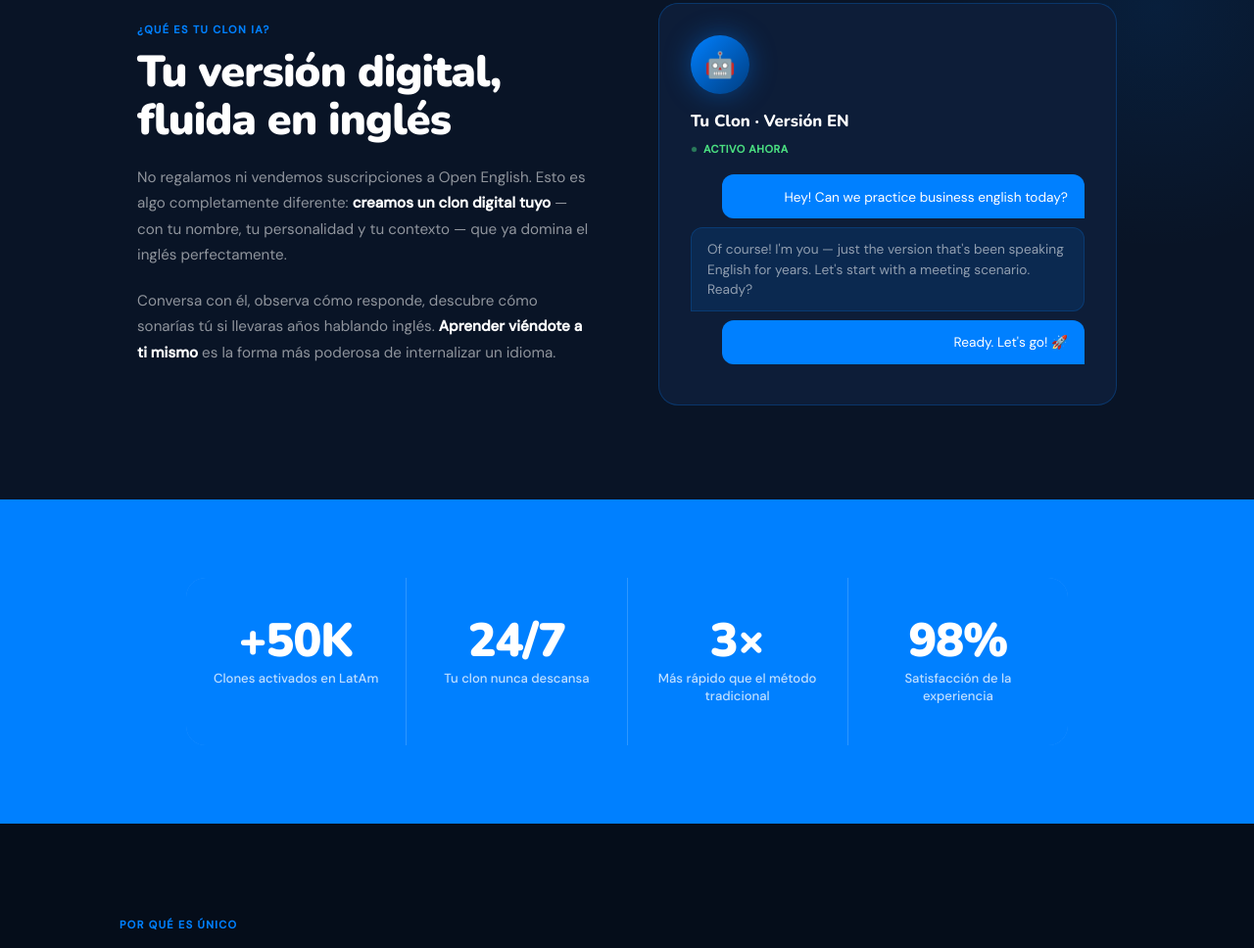
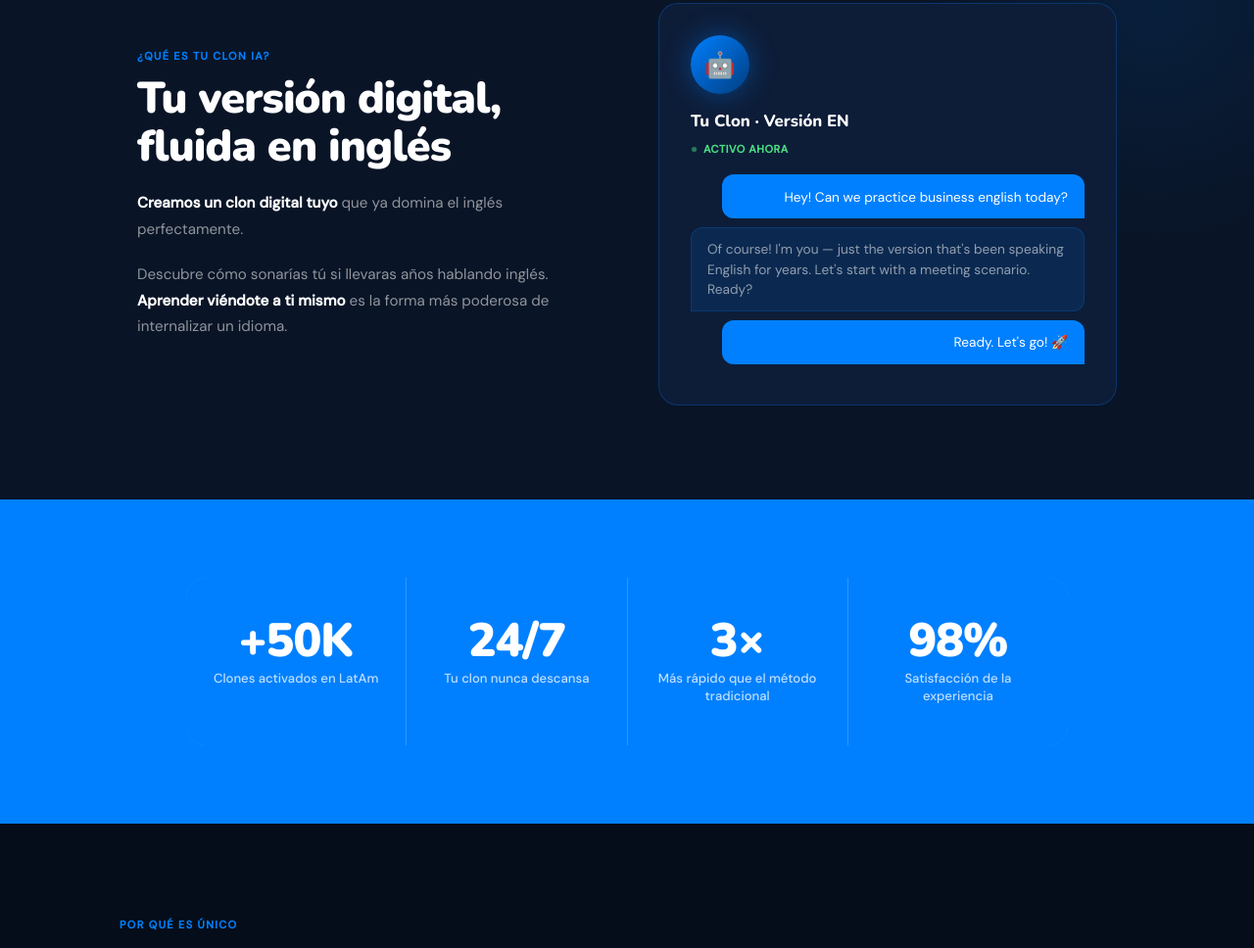
Before and after one commit to aibotsacademy/OpenEnglish, a plain HTML site: page index.html in a window 1280 px wide. Shown: the part 893-1861 px from the top of the page at 98% size. Drawn offline with nearby package versions, Linux system fonts and the light colour scheme.

Commit message:
Update index.html

```diff
--- a/index.html
+++ b/index.html
@@ -245,8 +245,8 @@
     <div class="what-text">
       <div class="section-tag">¿Qué es Tu Clon IA?</div>
       <h2 class="section-title">Tu versión digital,<br>fluida en inglés</h2>
-      <p class="section-body">No regalamos ni vendemos suscripciones a Open English. Esto es algo completamente diferente: <strong>creamos un clon digital tuyo</strong> — con tu nombre, tu personalidad y tu contexto — que ya domina el inglés perfectamente.</p>
-      <p class="section-body">Conversa con él, observa cómo responde, descubre cómo sonarías tú si llevaras años hablando inglés. <strong>Aprender viéndote a ti mismo</strong> es la forma más poderosa de internalizar un idioma.</p>
+      <p class="section-body"><strong>Creamos un clon digital tuyo</strong> que ya domina el inglés perfectamente.</p>
+      <p class="section-body">Descubre cómo sonarías tú si llevaras años hablando inglés. <strong>Aprender viéndote a ti mismo</strong> es la forma más poderosa de internalizar un idioma.</p>
     </div>
     <div class="clone-visual" id="clone-visual">
       <div class="clone-card">
```
